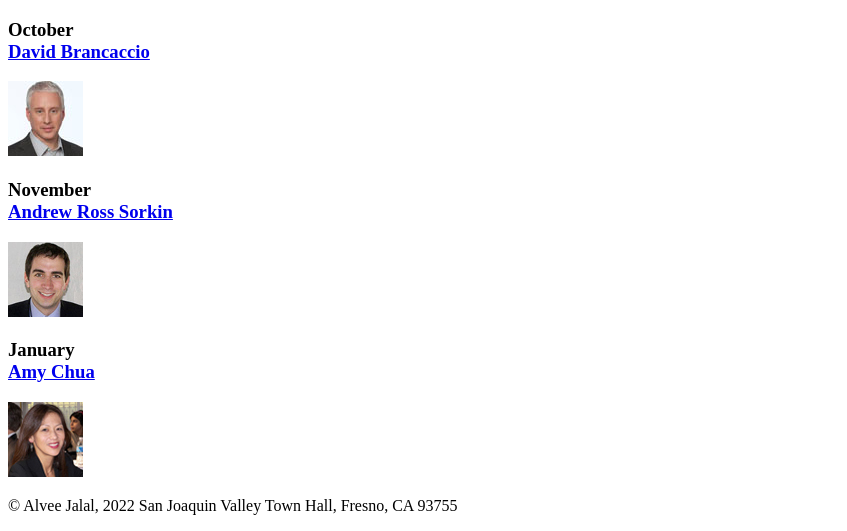
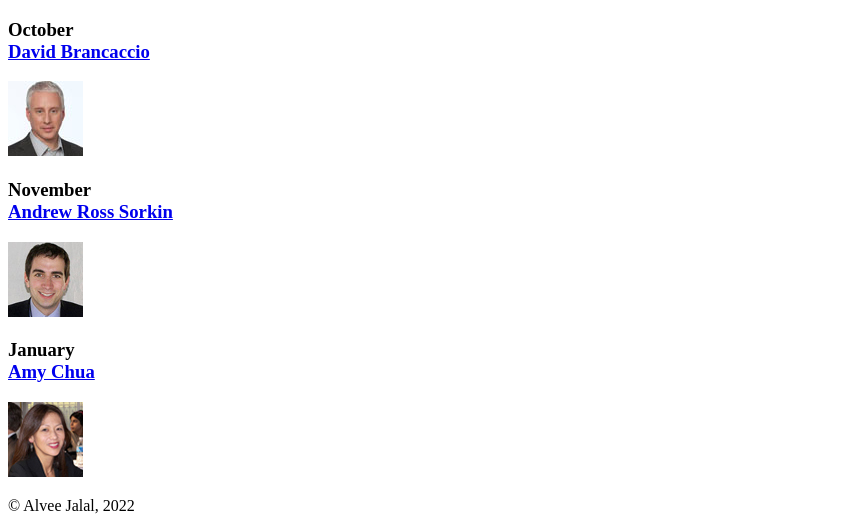
Before and after one commit to AlveeHJalal/A07, a plain HTML site: page index.html in a window 1280 px wide. Shown: the part 540-1071 px from the top of the page, without its empty margins (0-847 px from the left). Drawn offline with Linux system fonts and the light colour scheme.

Commit message:
Edited footer.

```diff
--- a/index.html
+++ b/index.html
@@ -45,7 +45,7 @@
 
 	</main>
 	<footer>
-		<p> &copy; Alvee Jalal, 2022 San Joaquin Valley Town Hall, Fresno, CA 93755</p>
+		<p> &copy; Alvee Jalal, 2022 </p>
 	</footer>
 </body>
 </html>
```
